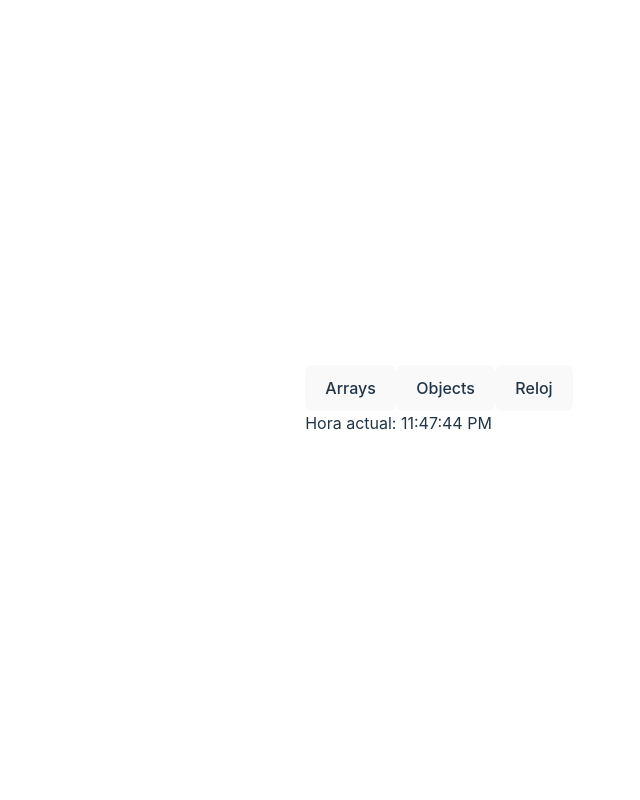
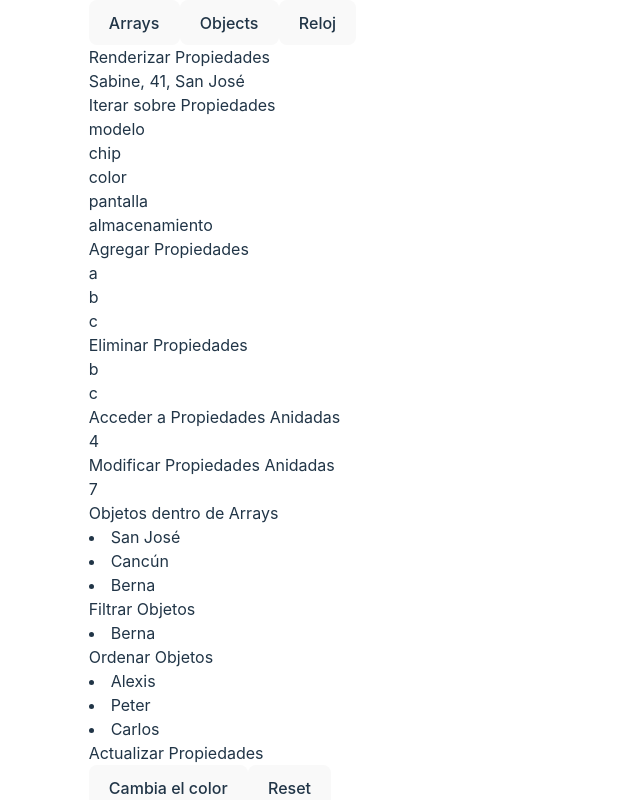
Before and after one commit to FSDSTR1023/react-javascript-exercices, a React (Vite) app: page / in a window 1280 px wide. Shown: the top 800 px of the page, without its empty margins (201-841 px from the left). Built offline with nearby package versions, Linux system fonts and the light colour scheme.

Commit message:
finished exercises object s 1 - 11

```diff
--- a/src/App.jsx
+++ b/src/App.jsx
@@ -6,7 +6,7 @@ import Reloj from "./pages/Reloj";
 
 function App() {
 
-  const [tab, setTab] = useState("reloj");
+  const [tab, setTab] = useState("objects");
   // tab: encapsulamos datos
   // setTab: funcion para actualizar los datos de la constante tab
 
--- a/src/components/MetodoShiftUnshift.jsx
+++ b/src/components/MetodoShiftUnshift.jsx
@@ -20,7 +20,6 @@ export const MetodoShiftUnshift = () => {
   return (
     <>
       <ul>
-
        { numeros.map((numero) => <li>{numero}</li>)}
       </ul>
     </>
--- a/src/components/ObjectEjercicio10.jsx
+++ b/src/components/ObjectEjercicio10.jsx
@@ -5,12 +5,32 @@ actualice una propiedad del objeto y
 muestre el objeto actualizado.
 */
 
+import { useState } from "react";
+
 export const ObjectEjercicio10 = () => {
-    // Escribe tu solución
+    const [coche, setCoche] = useState({
+      marca: 'Citroën',
+      modelo: 'C3',
+      año: 2015,
+      color: 'blanco',
+      kilómetros: 50000
+    });
+
+
+  function handleClick() {
+    setCoche({ ...coche, color: 'rojo'});
+    }
+
+  function handleReset() {
+    setCoche({...coche, color: 'blanco'})
+  }
+
 
     return (
       <>
-        Escribe tu solución
+        <button onClick={handleClick}>Cambia el color</button>
+        <button onClick={handleReset}>Reset</button>
+        <p>Color de tu coche: {coche.color}</p>
       </>
     );
   };
--- a/src/components/ObjectEjercicio11.jsx
+++ b/src/components/ObjectEjercicio11.jsx
@@ -5,11 +5,26 @@ en uno nuevo y renderiza el resultado.
 */
 
 export const ObjectEjercicio11 = () => {
-    // Escribe tu solución
+    const coche1 = {
+      marca: 'Citroën',
+      modelo: 'C3',
+      año: 2015,
+      color: 'blanco',
+    }
+
+    const coche2 = {
+      marca: 'SEAT',
+      año: 2018,
+      kilómetros: 50000,
+      puertas: 4,
+    }
+
+
+    const newCar = Object.assign({}, coche1, coche2);
 
     return (
       <>
-        Escribe tu solución
+      <p>{JSON.stringify(newCar)}</p>
       </>
     );
   };
--- a/src/components/ObjectEjercicio2.jsx
+++ b/src/components/ObjectEjercicio2.jsx
@@ -5,11 +5,20 @@ iterar sobre sus propiedades y mostrarlas en una lista.
 */
 
 export const ObjectEjercicio2 = () => {
+    const laptop = {
+      modelo: 'MacBook Air',
+      chip: 'Apple M1',
+      color: 'oro',
+      pantalla: '13.3 pulgadas',
+      almacenamiento: '512 GB',
+    }
     // Escribe tu solución
 
     return (
       <>
-        Escribe tu solución
+        <ul>
+          {Object.keys(laptop).map((elemento) => <li>{elemento}</li>)}
+        </ul>
       </>
     );
   };
--- a/src/components/ObjectEjercicio3.jsx
+++ b/src/components/ObjectEjercicio3.jsx
@@ -5,11 +5,18 @@ renderiza el objeto actualizado.
 */
 
 export const ObjectEjercicio3 = () => {
-    // Escribe tu solución
+    const objeto = {
+      a: 1,
+      b: 2
+    }
+
+    objeto.c = 3;
 
     return (
       <>
-        Escribe tu solución
+        <ul>
+          {Object.keys(objeto).map((elemento) => <li>{elemento}</li>)}
+        </ul>
       </>
     );
   };
--- a/src/components/ObjectEjercicio4.jsx
+++ b/src/components/ObjectEjercicio4.jsx
@@ -5,11 +5,19 @@ renderiza el objeto actualizado.
 */
 
 export const ObjectEjercicio4 = () => {
-    // Escribe tu solución
+  const objeto = {
+    a: 1,
+    b: 2,
+    c: 3
+  }
+
+  delete objeto.a
 
     return (
       <>
-        Escribe tu solución
+        <ul>
+          {Object.keys(objeto).map((elemento) => <li>{elemento}</li>)}
+        </ul>
       </>
     );
   };
--- a/src/components/ObjectEjercicio5.jsx
+++ b/src/components/ObjectEjercicio5.jsx
@@ -5,11 +5,21 @@ accede a una propiedad anidada.
 */
 
 export const ObjectEjercicio5 = () => {
-    // Escribe tu solución
+  const objeto = {
+    a: 1,
+    b: 2,
+    c: 3,
+    d: {
+      d1: 4,
+      d2: 5
+    }
+  }
+
+
 
     return (
       <>
-        Escribe tu solución
+        <p>{objeto.d.d1}</p>
       </>
     );
   };
--- a/src/components/ObjectEjercicio6.jsx
+++ b/src/components/ObjectEjercicio6.jsx
@@ -5,11 +5,22 @@ renderiza el objeto actualizado.
 */
 
 export const ObjectEjercicio6 = () => {
-    // Escribe tu solución
+  const objeto = {
+    a: 1,
+    b: 2,
+    c: 3,
+    d: {
+      d1: 4,
+      d2: 5
+    }
+  }
+
+  objeto.d.d1 = 7;
+
 
     return (
       <>
-        Escribe tu solución
+        <p>{objeto.d.d1}</p>
       </>
     );
   };
--- a/src/components/ObjectEjercicio7.jsx
+++ b/src/components/ObjectEjercicio7.jsx
@@ -5,11 +5,27 @@ una lista de una propiedad específica.
 */
 
 export const ObjectEjercicio7 = () => {
-    // Escribe tu solución
+  let personas = [
+    {
+      nombre: "Carlos",
+      edad: 37,
+      ciudad: "San José"
+    },
+    {
+      nombre: "Alexis",
+      edad: 37,
+      ciudad: "Cancún"
+    },
+    {
+      nombre: "Peter",
+      edad: 38,
+      ciudad: "Berna"
+    },
+  ]
 
     return (
       <>
-        Escribe tu solución
+        <p>{personas.map((persona) => <li>{persona.ciudad}</li>)}</p>
       </>
     );
   };
--- a/src/components/ObjectEjercicio8.jsx
+++ b/src/components/ObjectEjercicio8.jsx
@@ -5,11 +5,26 @@ solo los objetos que cumplan una condición específica.
 */
 
 export const ObjectEjercicio8 = () => {
-    // Escribe tu solución
-
+  let personas = [
+    {
+      nombre: "Carlos",
+      edad: 37,
+      ciudad: "San José"
+    },
+    {
+      nombre: "Alexis",
+      edad: 37,
+      ciudad: "Cancún"
+    },
+    {
+      nombre: "Peter",
+      edad: 38,
+      ciudad: "Berna"
+    },
+  ]
     return (
       <>
-        Escribe tu solución
+        <p>{personas.filter(persona => persona.ciudad === 'Berna').map((persona) => (<li>{persona.ciudad}</li>))}</p>
       </>
     );
   };
--- a/src/components/ObjectEjercicio9.jsx
+++ b/src/components/ObjectEjercicio9.jsx
@@ -5,11 +5,28 @@ para ordenarlos por una propiedad específica.
 */
 
 export const ObjectEjercicio9 = () => {
-    // Escribe tu solución
+  let personas = [
+    {
+      nombre: "Carlos",
+      edad: 40,
+      ciudad: "San José"
+    },
+    {
+      nombre: "Alexis",
+      edad: 33,
+      ciudad: "Cancún"
+    },
+    {
+      nombre: "Peter",
+      edad: 38,
+      ciudad: "Berna"
+    },
+  ]
+
 
     return (
       <>
-        Escribe tu solución
+        <p>{personas.sort((a, b) => a.edad - b.edad).map((persona) => (<li>{persona.nombre}</li>))}</p>
       </>
     );
   };
```
